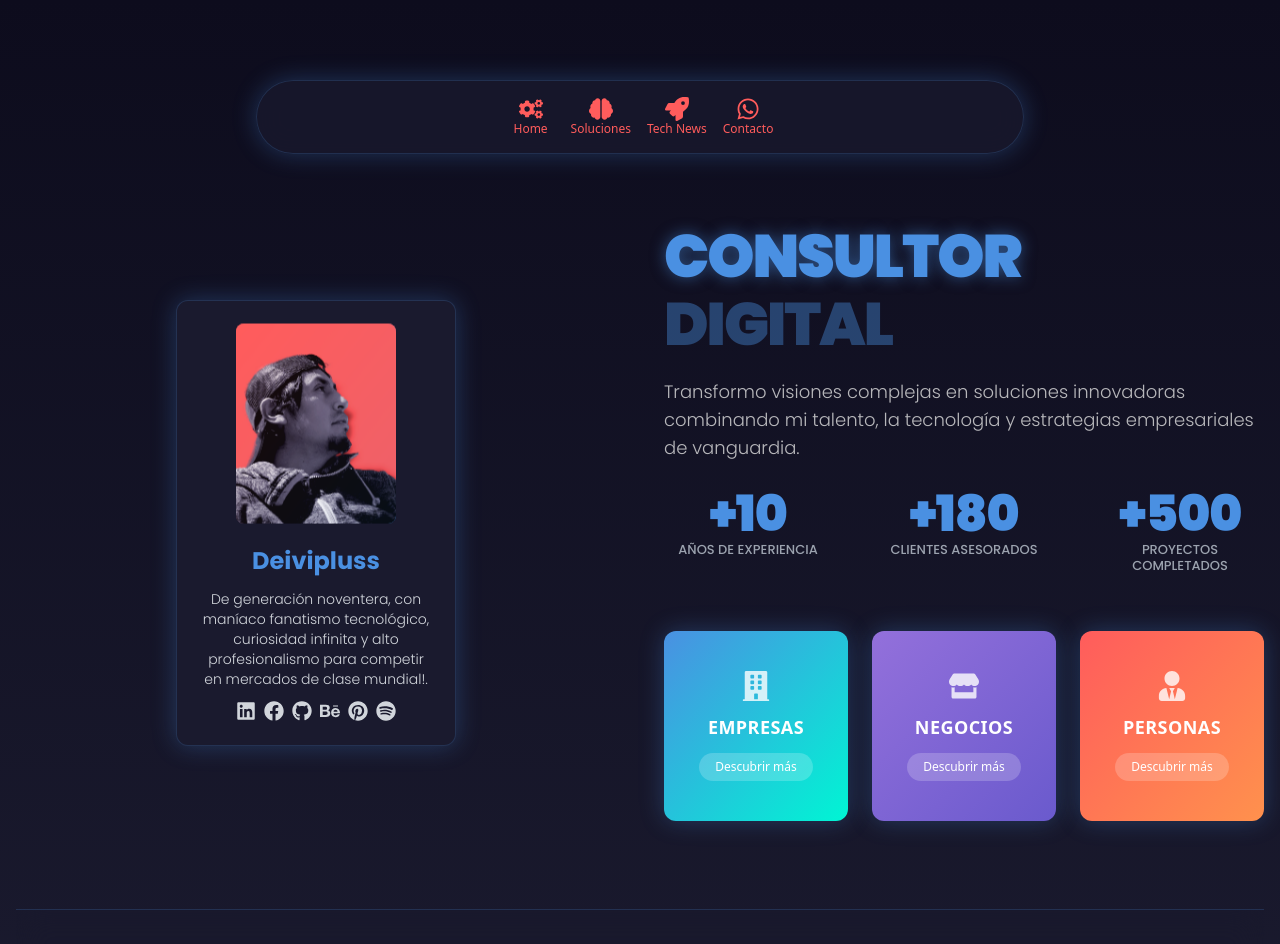
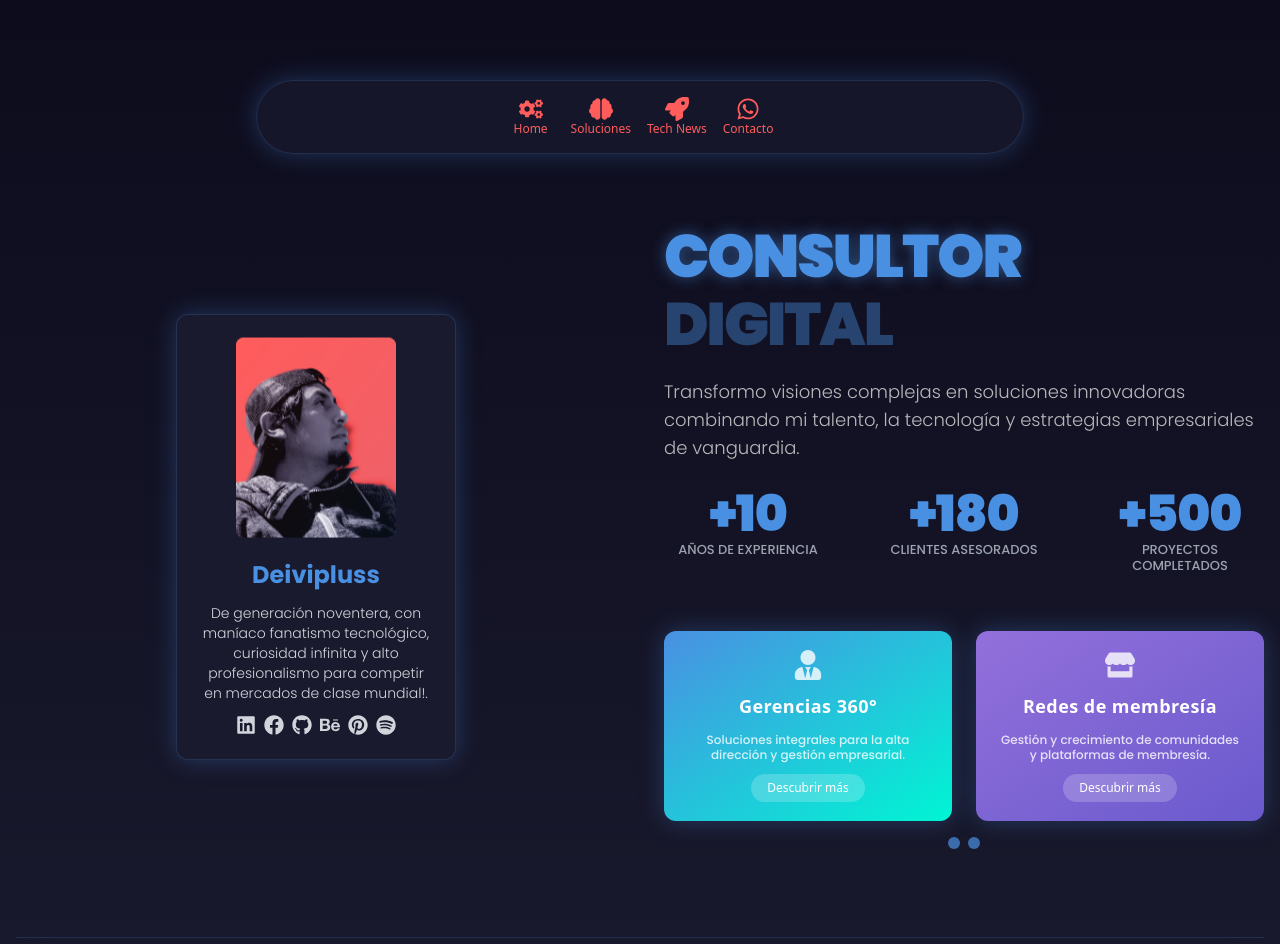
Before and after one commit to deivipluss/landing, a Next.js app: page / in a window 1280 px wide. Shown: the top 944 px of the page. Built offline with nearby package versions, Linux system fonts and the light colour scheme.

Commit message:
feat: actualiza tarjetas de servicios y slider en landing page (2x2), limpieza de código duplicado

```diff
--- a/app/page.tsx
+++ b/app/page.tsx
@@ -1,5 +1,79 @@
 "use client";
 import React, { useState, useEffect, useRef } from "react";
+// Slider de servicios para la home
+const serviceCards = [
+  {
+    title: "Gerencias 360°",
+    desc: "Soluciones integrales para la alta dirección y gestión empresarial.",
+    icon: <FaUserTie className="text-2xl sm:text-3xl opacity-80 group-hover:opacity-100 transition-opacity" />,
+    color: "from-[#4A90E2] to-[#00F5D4]",
+    href: "/gerencias"
+  },
+  {
+    title: "Redes de membresía",
+    desc: "Gestión y crecimiento de comunidades y plataformas de membresía.",
+    icon: <FaStore className="text-2xl sm:text-3xl opacity-80 group-hover:opacity-100 transition-opacity" />,
+    color: "from-[#9370DB] to-[#6A5ACD]",
+    href: "/redes-membresia"
+  },
+  {
+    title: "Social Media Manager, UX/UI",
+    desc: "Estrategia, diseño y experiencia digital para marcas y productos.",
+    icon: <FaBrain className="text-2xl sm:text-3xl opacity-80 group-hover:opacity-100 transition-opacity" />,
+    color: "from-[#FF5C5C] to-[#FF914D]",
+    href: "/social-media-uxui"
+  },
+  {
+    title: "Diseño y desarrollo con IA",
+    desc: "Automatización, creatividad y tecnología para el futuro digital.",
+    icon: <FaRocket className="text-2xl sm:text-3xl opacity-80 group-hover:opacity-100 transition-opacity" />,
+    color: "from-[#00C9A7] to-[#4A90E2]",
+    href: "/ia-design-dev"
+  }
+];
+
+const ServiceSlider: React.FC = () => {
+  const [slide, setSlide] = useSliderState(0);
+  const totalSlides = Math.ceil(serviceCards.length / 2);
+
+  const handlePrev = () => setSlide((prev) => (prev === 0 ? totalSlides - 1 : prev - 1));
+  const handleNext = () => setSlide((prev) => (prev === totalSlides - 1 ? 0 : prev + 1));
+
+  return (
+    <div className="relative w-full">
+      <div className="flex flex-row gap-4 sm:gap-6 transition-transform duration-500" style={{transform: `translateX(-${slide * 100}%)`}}>
+        {[0, 1].map((offset) => {
+          const idx = slide * 2 + offset;
+          const card = serviceCards[idx];
+          if (!card) return null;
+          return (
+            <Link href={card.href} className="w-1/2" key={card.title}>
+              <motion.div
+                whileHover={{ scale: 1.03 }}
+                className={`bg-gradient-to-br ${card.color} text-white p-4 sm:p-5 rounded-xl relative shadow-glow h-[170px] sm:h-[190px] flex items-center justify-center w-full overflow-hidden`}
+              >
+                <div className="flex flex-col items-center justify-center text-center space-y-3 z-10">
+                  {card.icon}
+                  <h3 className="text-lg font-bold tracking-wide">{card.title}</h3>
+                  <span className="text-xs opacity-80 font-poppins font-medium leading-tight">{card.desc}</span>
+                  <div className="bg-white/20 px-4 py-1.5 rounded-full text-xs hover:bg-white/30 transition-all mt-2">
+                    Descubrir más
+                  </div>
+                </div>
+              </motion.div>
+            </Link>
+          );
+        })}
+      </div>
+      {/* Controles del slider */}
+      <div className="flex justify-center mt-4 gap-2">
+        <button onClick={handlePrev} className="w-3 h-3 rounded-full bg-[#4A90E2] opacity-70 hover:opacity-100 transition" aria-label="Anterior" />
+        <button onClick={handleNext} className="w-3 h-3 rounded-full bg-[#4A90E2] opacity-70 hover:opacity-100 transition" aria-label="Siguiente" />
+      </div>
+    </div>
+  );
+};
+import { useState as useSliderState } from "react";
 import {
   FaCogs,
   FaBrain,
@@ -242,57 +316,8 @@ const App: React.FC = () => {
                 <h2 className="text-3xl sm:text-4xl md:text-5xl font-poppins font-black leading-none z-10 relative text-center lg:hidden mb-4" style={{ letterSpacing: "-2px" }}>
                   <span className="text-[#4A90E2] drop-shadow-glow">SOLUCIONES</span>
                 </h2>
-
-                {/* Nueva implementación para tres tarjetas */}
-                <div className="flex flex-col lg:flex-row gap-4 sm:gap-6">
-                  {/* Tarjeta 1: Para Empresas */}
-                  <Link href="/empresas" className="w-full">
-                    <motion.div
-                      whileHover={{ scale: 1.03 }}
-                      className="bg-gradient-to-br from-[#4A90E2] to-[#00F5D4] text-white p-4 sm:p-5 rounded-xl relative shadow-glow h-[170px] sm:h-[190px] flex items-center justify-center w-full overflow-hidden"
-                    >
-                      <div className="flex flex-col items-center justify-center text-center space-y-3 z-10">
-                        <FaBuilding className="text-2xl sm:text-3xl opacity-80 group-hover:opacity-100 transition-opacity" />
-                        <h3 className="text-lg font-bold tracking-wide">EMPRESAS</h3>
-                        <div className="bg-white/20 px-4 py-1.5 rounded-full text-xs hover:bg-white/30 transition-all">
-                          Descubrir más
-                        </div>
-                      </div>
-                    </motion.div>
-                  </Link>
-
-                  {/* Tarjeta 2: Para Negocios */}
-                  <Link href="/negocios" className="w-full">
-                    <motion.div
-                      whileHover={{ scale: 1.03 }}
-                      className="bg-gradient-to-br from-[#9370DB] to-[#6A5ACD] text-white p-4 sm:p-5 rounded-xl relative shadow-glow h-[170px] sm:h-[190px] flex items-center justify-center w-full overflow-hidden"
-                    >
-                      <div className="flex flex-col items-center justify-center text-center space-y-3 z-10">
-                        <FaStore className="text-2xl sm:text-3xl opacity-80 group-hover:opacity-100 transition-opacity" />
-                        <h3 className="text-lg font-bold tracking-wide">NEGOCIOS</h3>
-                        <div className="bg-white/20 px-4 py-1.5 rounded-full text-xs hover:bg-white/30 transition-all">
-                          Descubrir más
-                        </div>
-                      </div>
-                    </motion.div>
-                  </Link>
-
-                  {/* Tarjeta 3: Para Personas */}
-                  <Link href="/personas" className="w-full">
-                    <motion.div
-                      whileHover={{ scale: 1.03 }}
-                      className="bg-gradient-to-br from-[#FF5C5C] to-[#FF914D] text-white p-4 sm:p-5 rounded-xl relative shadow-glow h-[170px] sm:h-[190px] flex items-center justify-center w-full overflow-hidden"
-                    >
-                      <div className="flex flex-col items-center justify-center text-center space-y-3 z-10">
-                        <FaUserTie className="text-2xl sm:text-3xl opacity-80 group-hover:opacity-100 transition-opacity" />
-                        <h3 className="text-lg font-bold tracking-wide">PERSONAS</h3>
-                        <div className="bg-white/20 px-4 py-1.5 rounded-full text-xs hover:bg-white/30 transition-all">
-                          Descubrir más
-                        </div>
-                      </div>
-                    </motion.div>
-                  </Link>
-                </div>
+                {/* Slider de servicios: 4 tarjetas, 2 por slide */}
+                <ServiceSlider />
               </motion.div>
             </div>
           </div>
```
